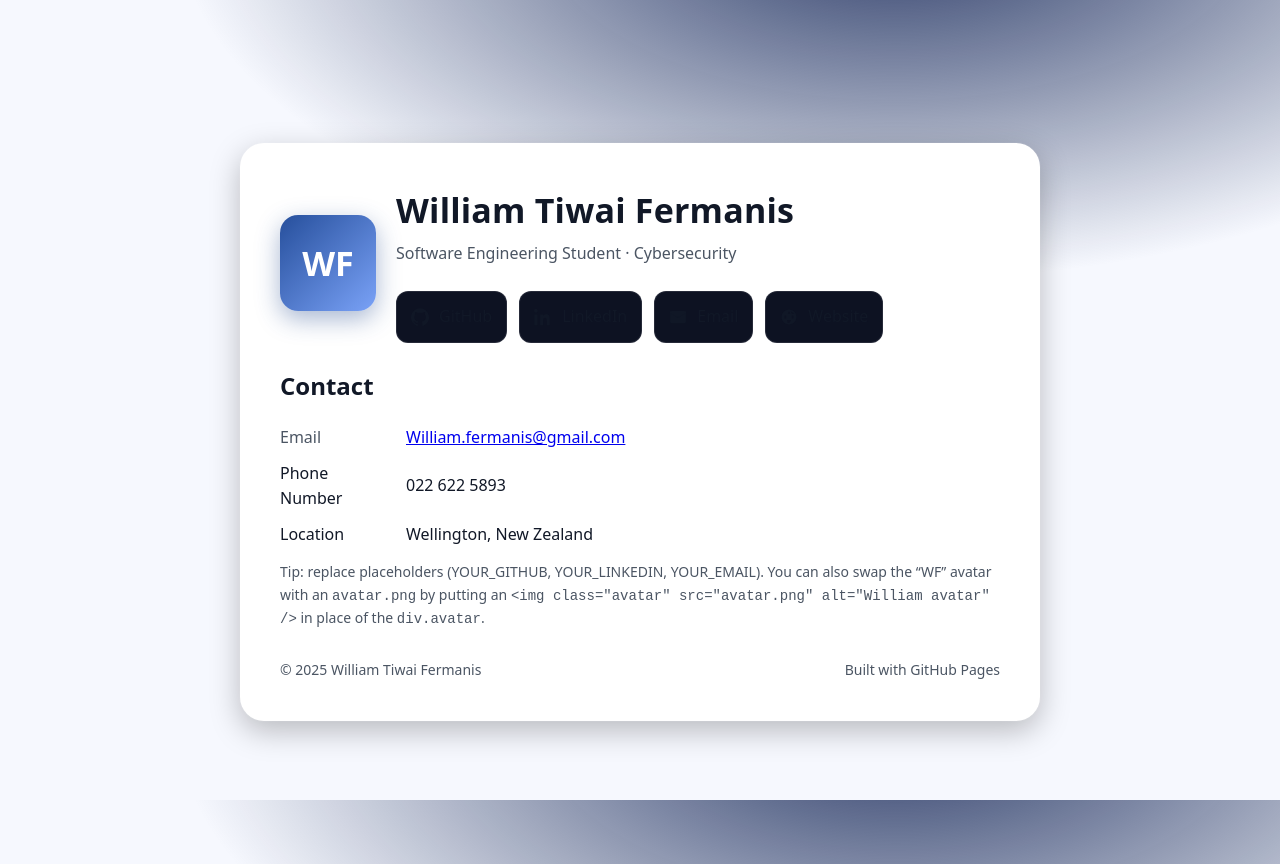
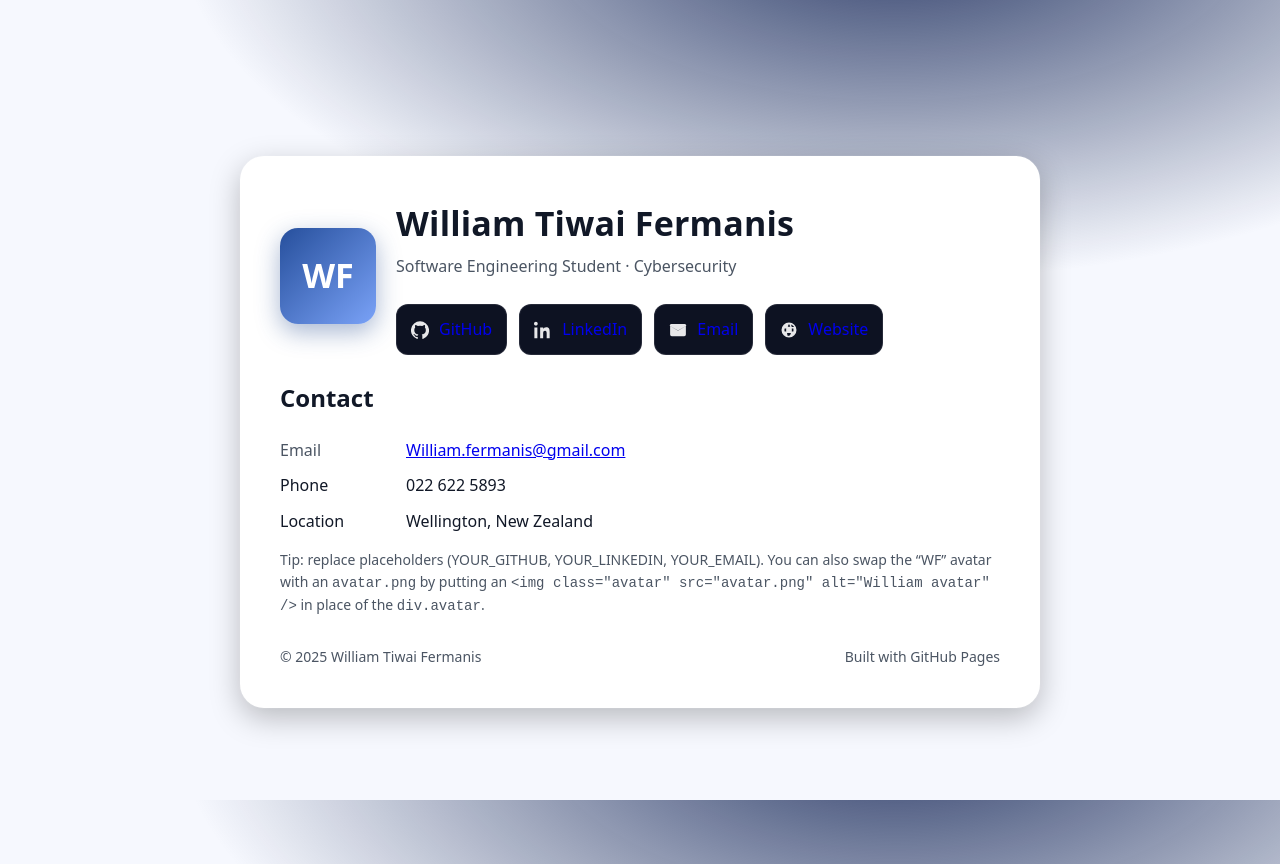
Before and after one commit to William-Fermanis/William-Fermanis, a plain HTML site: page index.html in a window 1280 px wide. Drawn offline with Linux system fonts and the light colour scheme.

Commit message:
changed button make up to white

```diff
--- a/index.html
+++ b/index.html
@@ -31,6 +31,7 @@
     .card{
       width:min(720px, 92vw); background:var(--card); border-radius:24px; padding: clamp(20px, 5vw, 40px);
       box-shadow: 0 10px 30px rgba(0,0,0,.25), inset 0 0 0 1px #ffffff13;
+      color:var(--text);
       outline: 1px solid #ffffff0f;
     }
     .top{ display:flex; gap:20px; align-items:center; }
@@ -39,7 +40,7 @@
     .subtitle{ margin:.25rem 0 0; color:var(--muted); }
     .links{ margin:24px 0 0; display:flex; flex-wrap:wrap; gap:12px; }
     .btn{
-      display:inline-flex; align-items:center; gap:10px; text-decoration:none; color:var(--text);
+      display:inline-flex; align-items:center; gap:10px; text-decoration:none; color:var(white);
       background:#0d1222; border:1px solid #ffffff1a; padding:12px 14px; border-radius:12px; transition:.15s ease; white-space:nowrap;
     }
     .btn:hover{ transform: translateY(-1px); border-color:#ffffff33; box-shadow:0 5px 14px #0b0f1f66; }
@@ -62,19 +63,19 @@
         <p class="subtitle">Software Engineering Student · Cybersecurity</p>
         <div class="links" aria-label="Primary links">
           <a class="btn" href="https://github.com/William-Fermanis" target="_blank" rel="noopener noreferrer">
-            <svg viewBox="0 0 24 24" fill="currentColor" aria-hidden="true"><path d="M12 .5a12 12 0 0 0-3.79 23.4c.6.1.82-.26.82-.58v-2.02c-3.34.73-4.04-1.61-4.04-1.61-.55-1.4-1.34-1.77-1.34-1.77-1.1-.75.08-.73.08-.73 1.21.09 1.84 1.24 1.84 1.24 1.08 1.85 2.84 1.32 3.53 1.01.11-.8.42-1.33.76-1.64-2.67-.3-5.48-1.34-5.48-5.95 0-1.32.47-2.39 1.24-3.24-.12-.3-.54-1.52.12-3.17 0 0 1.01-.32 3.32 1.23a11.5 11.5 0 0 1 6.04 0c2.3-1.55 3.31-1.23 3.31-1.23.67 1.65.25 2.87.13 3.17.77.85 1.23 1.92 1.23 3.24 0 4.62-2.81 5.64-5.49 5.94.43.37.81 1.1.81 2.22v3.29c0 .32.21.69.83.57A12 12 0 0 0 12 .5Z"/></svg>
+            <svg viewBox="0 0 24 24" fill="#fff" aria-hidden="true"><path d="M12 .5a12 12 0 0 0-3.79 23.4c.6.1.82-.26.82-.58v-2.02c-3.34.73-4.04-1.61-4.04-1.61-.55-1.4-1.34-1.77-1.34-1.77-1.1-.75.08-.73.08-.73 1.21.09 1.84 1.24 1.84 1.24 1.08 1.85 2.84 1.32 3.53 1.01.11-.8.42-1.33.76-1.64-2.67-.3-5.48-1.34-5.48-5.95 0-1.32.47-2.39 1.24-3.24-.12-.3-.54-1.52.12-3.17 0 0 1.01-.32 3.32 1.23a11.5 11.5 0 0 1 6.04 0c2.3-1.55 3.31-1.23 3.31-1.23.67 1.65.25 2.87.13 3.17.77.85 1.23 1.92 1.23 3.24 0 4.62-2.81 5.64-5.49 5.94.43.37.81 1.1.81 2.22v3.29c0 .32.21.69.83.57A12 12 0 0 0 12 .5Z"/></svg>
             GitHub
           </a>
           <a class="btn" href="https://www.linkedin.com/in/william-fermanis/" target="_blank" rel="noopener noreferrer">
-            <svg viewBox="0 0 24 24" fill="currentColor" aria-hidden="true"><path d="M4.98 3.5C4.98 4.88 3.87 6 2.5 6S0 4.88 0 3.5 1.12 1 2.5 1s2.48 1.12 2.48 2.5zM.5 8.5h4V23h-4V8.5zM8.5 8.5h3.8v2h.05c.53-1 1.83-2.05 3.77-2.05 4.03 0 4.78 2.65 4.78 6.1V23h-4v-6.5c0-1.55-.03-3.55-2.17-3.55-2.18 0-2.52 1.7-2.52 3.45V23h-4V8.5z"/></svg>
+            <svg viewBox="0 0 24 24" fill="#fff" aria-hidden="true"><path d="M4.98 3.5C4.98 4.88 3.87 6 2.5 6S0 4.88 0 3.5 1.12 1 2.5 1s2.48 1.12 2.48 2.5zM.5 8.5h4V23h-4V8.5zM8.5 8.5h3.8v2h.05c.53-1 1.83-2.05 3.77-2.05 4.03 0 4.78 2.65 4.78 6.1V23h-4v-6.5c0-1.55-.03-3.55-2.17-3.55-2.18 0-2.52 1.7-2.52 3.45V23h-4V8.5z"/></svg>
             LinkedIn
           </a>
           <a class="btn" href="mailto:william.fermanis@gmail.com">
-            <svg viewBox="0 0 24 24" fill="currentColor" aria-hidden="true"><path d="M12 13 1.5 6.75V18A2.25 2.25 0 0 0 3.75 20.25h16.5A2.25 2.25 0 0 0 22.5 18V6.75L12 13Zm9-9H3a2 2 0 0 0-2 2v.3l11 6.5 11-6.5v-.3a2 2 0 0 0-2-2Z"/></svg>
+            <svg viewBox="0 0 24 24" fill="#fff" aria-hidden="true"><path d="M12 13 1.5 6.75V18A2.25 2.25 0 0 0 3.75 20.25h16.5A2.25 2.25 0 0 0 22.5 18V6.75L12 13Zm9-9H3a2 2 0 0 0-2 2v.3l11 6.5 11-6.5v-.3a2 2 0 0 0-2-2Z"/></svg>
             Email
           </a>
           <a class="btn" href="https://william-fermanis.github.io/William-Fermanis" target="_blank" rel="noopener noreferrer">
-            <svg viewBox="0 0 24 24" fill="currentColor" aria-hidden="true"><path d="M12 2a10 10 0 1 0 .001 20.001A10 10 0 0 0 12 2Zm6.93 6h-3.27a15.8 15.8 0 0 0-1.13-3.2A8.03 8.03 0 0 1 18.93 8ZM12 4.07c.7 1.02 1.25 2.17 1.64 3.47H10.36c.39-1.3.94-2.45 1.64-3.47ZM4.07 8h3.27c.2-1.1.56-2.2 1.13-3.2A8.03 8.03 0 0 0 4.07 8Zm0 8a8.03 8.03 0 0 0 4.4 3.2c-.57-1-.93-2.1-1.13-3.2H4.07Zm6.29 3.93A15.8 15.8 0 0 1 9.36 16H14.6c-.39 1.3-.94 2.45-1.64 3.47ZM8.34 14a13.6 13.6 0 0 1 0-4h7.32a13.6 13.6 0 0 1 0 4H8.34Zm6.32 5.2A8.03 8.03 0 0 0 18.93 16h-3.27c-.2 1.1-.56 2.2-1.13 3.2ZM7.34 16H4.07A8.03 8.03 0 0 0 7.34 19.2c-.57-1-.93-2.1-1.13-3.2ZM5.91 12a11.7 11.7 0 0 1 .26-2h11.66a11.7 11.7 0 0 1 0 4H6.17a11.7 11.7 0 0 1-.26-2Z"/></svg>
+            <svg viewBox="0 0 24 24" fill="#fff" aria-hidden="true"><path d="M12 2a10 10 0 1 0 .001 20.001A10 10 0 0 0 12 2Zm6.93 6h-3.27a15.8 15.8 0 0 0-1.13-3.2A8.03 8.03 0 0 1 18.93 8ZM12 4.07c.7 1.02 1.25 2.17 1.64 3.47H10.36c.39-1.3.94-2.45 1.64-3.47ZM4.07 8h3.27c.2-1.1.56-2.2 1.13-3.2A8.03 8.03 0 0 0 4.07 8Zm0 8a8.03 8.03 0 0 0 4.4 3.2c-.57-1-.93-2.1-1.13-3.2H4.07Zm6.29 3.93A15.8 15.8 0 0 1 9.36 16H14.6c-.39 1.3-.94 2.45-1.64 3.47ZM8.34 14a13.6 13.6 0 0 1 0-4h7.32a13.6 13.6 0 0 1 0 4H8.34Zm6.32 5.2A8.03 8.03 0 0 0 18.93 16h-3.27c-.2 1.1-.56 2.2-1.13 3.2ZM7.34 16H4.07A8.03 8.03 0 0 0 7.34 19.2c-.57-1-.93-2.1-1.13-3.2ZM5.91 12a11.7 11.7 0 0 1 .26-2h11.66a11.7 11.7 0 0 1 0 4H6.17a11.7 11.7 0 0 1-.26-2Z"/></svg>
             Website
           </a>
         </div>
@@ -86,7 +87,7 @@
       <div class="meta">
         <div>Email</div>
         <div><a href="mailto:william.fermanis@gmail.com">William.fermanis@gmail.com</a></div>
-        <div>Phone Number</div>
+        <div>Phone</div>
         <div>022 622 5893</a></div>
         <div>Location</div>
         <div>Wellington, New Zealand</div>
```
